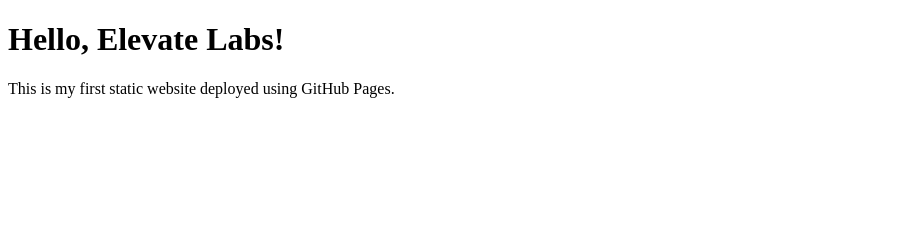
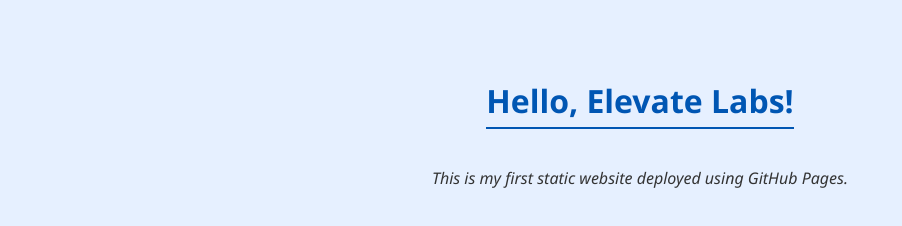
Before and after one commit to Sandeepk2001/Devops-task-6, a plain HTML site: page index.html in a window 1280 px wide. Shown: the whole page, without its empty margins (0-902 px from the left). Drawn offline with Linux system fonts and the light colour scheme.

Commit message:
Added CSS customization for Step 6

```diff
--- a/index.html
+++ b/index.html
@@ -2,9 +2,10 @@
 <html>
 <head>
     <title>My GitHub Pages Website</title>
+    <link rel="stylesheet" href="style.css">
 </head>
 <body>
     <h1>Hello, Elevate Labs!</h1>
     <p>This is my first static website deployed using GitHub Pages.</p>
-    </body>
+</body>
 </html>
--- /dev/null
+++ b/style.css
@@ -0,0 +1,16 @@
+body {
+    background-color: #e6f0ff; /* Light blue background */
+    font-family: 'Segoe UI', Tahoma, Geneva, Verdana, sans-serif;
+    text-align: center;
+    padding-top: 50px;
+}
+h1 {
+    color: #0056b3; /* Darker blue heading */
+    border-bottom: 2px solid #0056b3;
+    display: inline-block;
+    padding-bottom: 5px;
+}
+p {
+    color: #333;
+    font-style: italic;
+}
```
